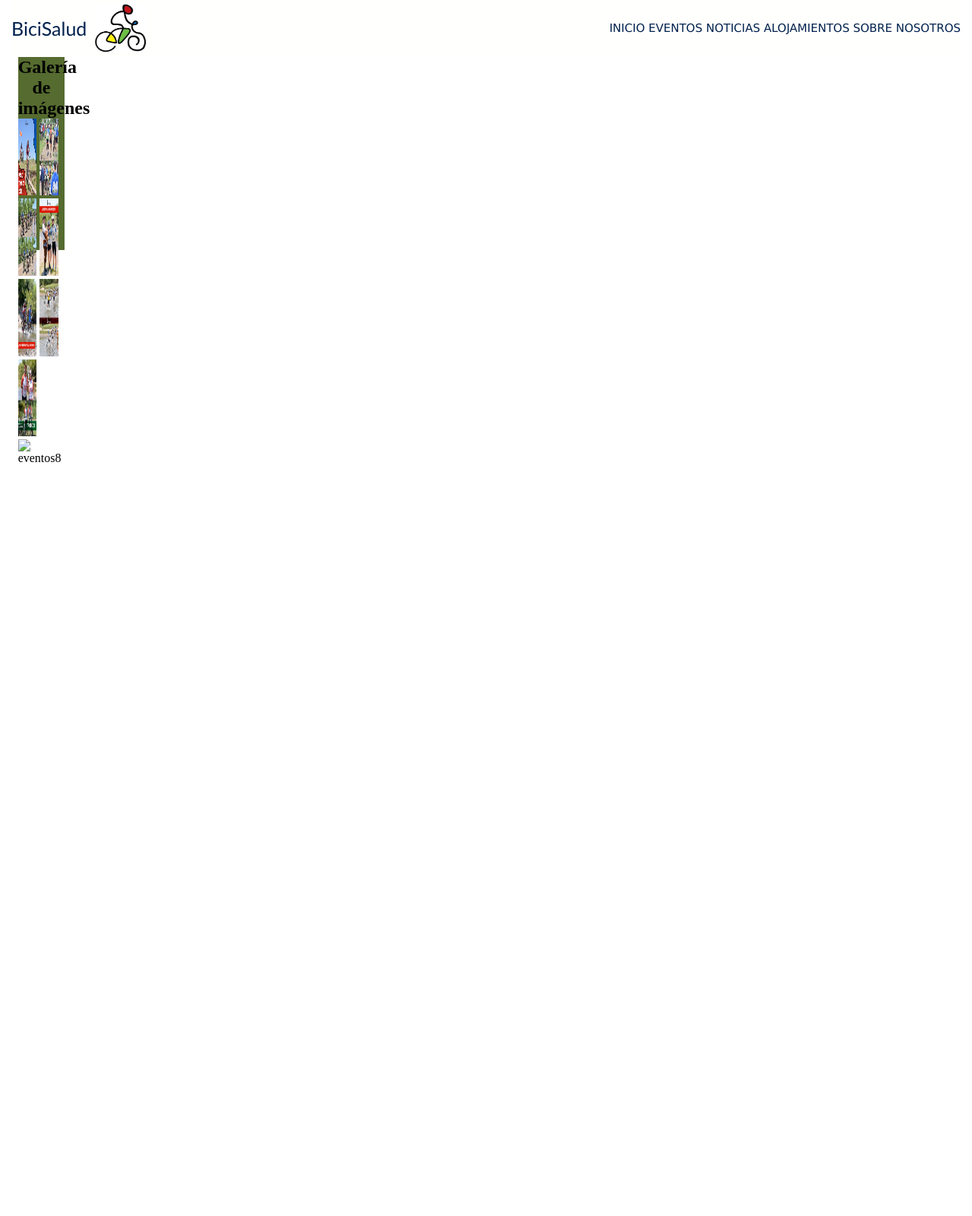
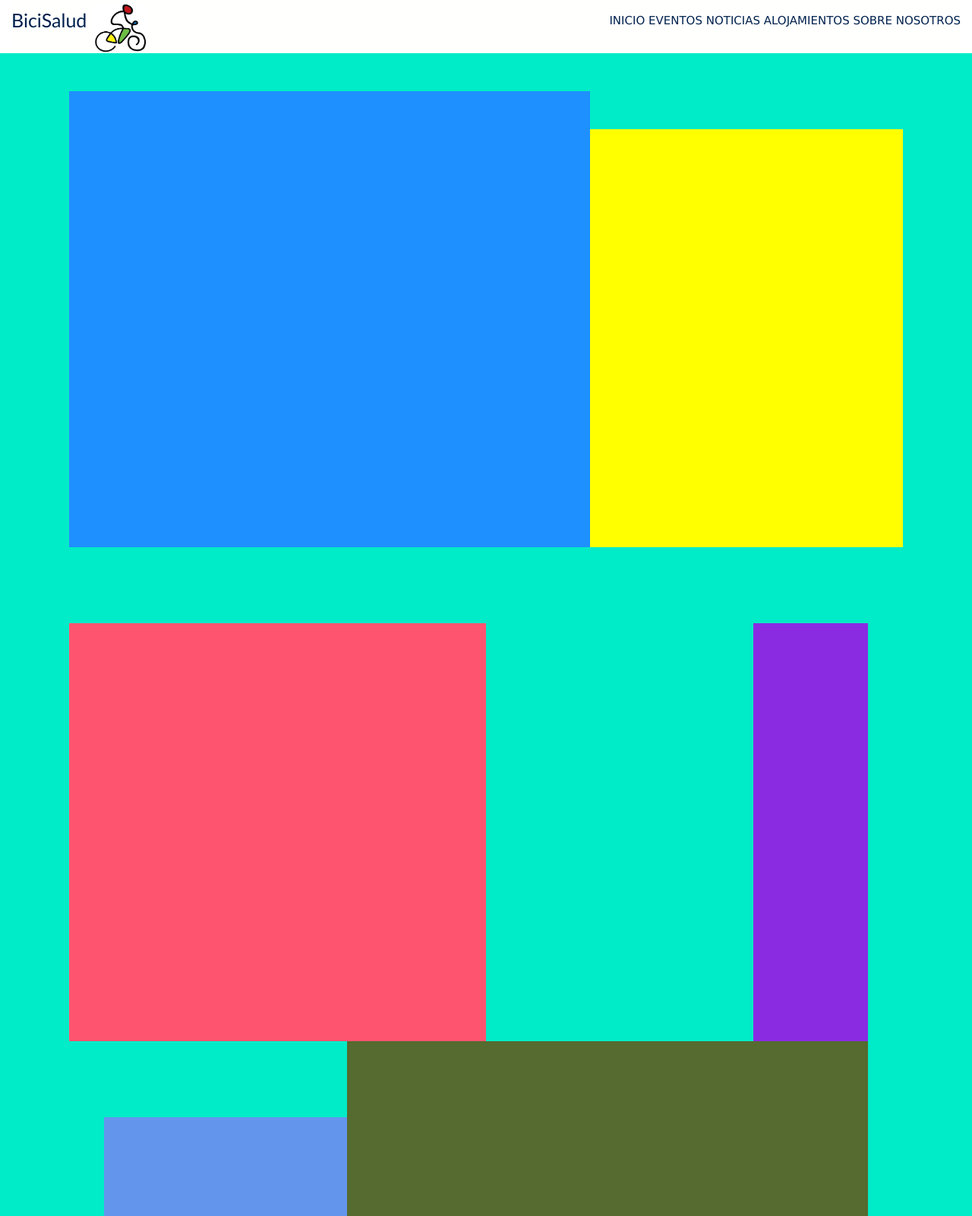
Before and after one commit to MaylenHaag/PreEntrega2---Haag-Rosbaco, a plain HTML site: page assets/secciones/eventos.html in a window 1280 px wide. Shown: the top 1600 px of the page at 76% size. Drawn offline with nearby package versions, Linux system fonts and the light colour scheme; files whose address does not match are found by name.

Commit message:
añado grids a eventos

```diff
--- a/assets/css/index.css
+++ b/assets/css/index.css
@@ -26,6 +26,7 @@
 	align-items: center;
 	align-content: flex-start;
     width: auto;
+    z-index: 2;
 
 }
 
@@ -154,29 +155,27 @@ nav ul li a:hover{
 /* ----------MAIN---------- */
 
 .eventos{
+    background-color:#00ebc7;
     display: grid;
-    grid-template-columns: 1fr 7fr 4fr 3fr 2fr 6fr 1fr;
-    grid-template-rows: 2fr 23fr 4fr 23fr 4fr 21fr 2fr;
+    grid-template-columns: 2fr 1fr 7fr 4fr 3fr 2fr 6fr 1fr 2fr;
+    grid-template-rows: 1fr 1fr 11fr 2fr 11fr 2fr 10fr 1fr;
     grid-template-areas:
 
-    "verde verde verde verde verde verde negro negro negro"
-    "verde desafio desafio desafio desafio desafio desafio desafio negro"
-    "verde desafio desafio desafio desafio inscripciones inscripciones inscripciones negro"
-    "verde info1 info1 info1 info1 info1 negro negro negro"
-    "verde info1 info1 info1 recorrido recorrido recorrido negro negro"
-    "verde azul azul galeria galeria galeria galeria negro negro"
-    "verde azul info2 galeria galeria galeria galeria negro negro"
-    "verde azul azul galeria galeria galeria galeria negro negro"
-
-
-
+    ". . . . . . . . ."
+    ". desafio desafio desafio desafio . . . ."
+    ". desafio desafio desafio desafio inscripciones inscripciones inscripciones ."
+    ". . . . . . . . ."
+    ". info info info recorrido recorrido recorrido . ."
+    ". . . galeria galeria galeria galeria . ."
+    ". . info2 galeria galeria galeria galeria . ."
+    ". . . galeria galeria galeria galeria . ."
 
     ;
 
 }
 
 
-#eventos__verde{
+/* #eventos__verde{
     background-color:
     #D5F5E3;
     grid-area: verde;
@@ -195,16 +194,16 @@ nav ul li a:hover{
     background-color: blue;
     grid-area: azul;
 
-}
+} */
 
 
 #eventos__desafio{
     background-color: dodgerblue;
     display: inline-block;
-    height: 550px;
+    /* height: 550px;
     width: 90%;
     margin-top: 20px;
-    margin-left: 20px;
+    margin-left: 20px; */
     grid-area: desafio;
 
 }
@@ -213,43 +212,47 @@ nav ul li a:hover{
 #eventos__inscripciones{
     background-color:yellow;
     display: inline-block;
-    margin-left: 70%;
+    /* margin-left: 70%;
     width: 30%;
-    height: 550px;
+    height: 550px; */
     grid-area: inscripciones;
 
 }
 
 
 #eventos__informacion{
-    margin-left: 20px;
+    /* margin-left: 20px;
     width: 70%;
-    height: 550px;
+    height: 550px; */
     grid-area: info;
+    background-color: #ff5470;
 }
 
 
 #eventos__recorrido{
-    text-align: center;
-    margin-top: 20%;
+    /* text-align: center; */
+    /* margin-top: 20%; */
     grid-area: recorrido;
+    background-color: blueviolet;
 
 }
 
 
 #eventos__informacion2{
     text-align: center;
-    width: 23%;
-    height: 450px;
+    /* width: 23%;
+    height: 450px; */
     grid-area: info2;
+    background-color: cornflowerblue;
 
 }
 
 
 #eventos__galeria{
-    width: 65%;
-    margin-left: 25%;
+    /* width: 65%;
+    margin-left: 25%; */
     background-color: darkolivegreen;
+    grid-area: galeria;
 
 }
 
@@ -383,6 +386,14 @@ nav ul li a:hover{
     height: 40%;
     grid-area: galeria;
 }
+
+
+
+
+
+
+
+
 
 
 #noticias{
--- a/assets/secciones/alojamientos.html
+++ b/assets/secciones/alojamientos.html
@@ -7,6 +7,8 @@
     <meta name="viewport" content="width=device-width, initial-scale=1.0">
     <title>Alojamientos</title>
     <link rel="stylesheet" href="../css/index.css" />
+    <link href="https://cdn.jsdelivr.net/npm/bootstrap@5.2.3/dist/css/bootstrap.min.css" rel="stylesheet"
+        integrity="sha384-rbsA2VBKQhggwzxH7pPCaAqO46MgnOM80zW1RWuH61DGLwZJEdK2Kadq2F9CUG65" crossorigin="anonymous">
 </head>
 
 <body>
@@ -104,7 +106,9 @@
             </footer>
         </div>
     </div>
-
+    <script src="https://cdn.jsdelivr.net/npm/bootstrap@5.2.3/dist/js/bootstrap.bundle.min.js"
+        integrity="sha384-kenU1KFdBIe4zVF0s0G1M5b4hcpxyD9F7jL+jjXkk+Q2h455rYXK/7HAuoJl+0I4"
+        crossorigin="anonymous"></script>
 </body>
 
 </html>
--- a/assets/secciones/eventos.html
+++ b/assets/secciones/eventos.html
@@ -7,10 +7,13 @@
     <meta name="viewport" content="width=device-width, initial-scale=1.0">
     <title>Eventos</title>
     <link rel="stylesheet" href="../css/index.css" />
+    <link href="https://cdn.jsdelivr.net/npm/bootstrap@5.2.3/dist/css/bootstrap.min.css" rel="stylesheet"
+        integrity="sha384-rbsA2VBKQhggwzxH7pPCaAqO46MgnOM80zW1RWuH61DGLwZJEdK2Kadq2F9CUG65" crossorigin="anonymous">
 </head>
 
 <body>
 
+    <!-- HEADER -->
     <header>
 
         <div class="header">
@@ -48,31 +51,33 @@
 
     </header>
 
+
+    <!-- MAIN -->
     <main id="container__eventos">
 
 
         <div class="eventos">
 
-            <div id="eventos__verde"></div>
+            <!-- <div id="eventos__verde"></div>
             <div id="eventos__negro"></div>
-            <div id="eventos__azul"></div>
+            <div id="eventos__azul"></div> -->
 
             <div id="eventos__desafio">
 
-                <h1 class="eventos__h1">Desafío Paso Timboy</h1>
+                <!-- <h1 class="eventos__h1">Desafío Paso Timboy</h1>
 
                 <p class="eventos__p">Lorem Ipsum is simply dummy text of the printing and typesetting industry. Lorem
                     Ipsum
                     has been the industry's standard dummy text ever since the 1500s, when an unknown printer took a
                     galley
                     of type and scrambled it to make a type specimen book.
-                </p>
+                </p> -->
 
             </div>
 
             <div id="eventos__inscripciones">
 
-                <h2 class="eventos__h2--inscrip">Inscripciones 2023!</h2>
+                <!-- <h2 class="eventos__h2--inscrip">Inscripciones 2023!</h2>
 
                 <div class="eventos__div__inscrip">
                     <p class="eventos__p--inscrip">43K disfrutá!</p>
@@ -80,7 +85,7 @@
                     <p class="eventos__p--inscrip">65K sentí!</p>
 
                     <p class="eventos__p--inscrip">95K viví!</p>
-                </div>
+                </div> -->
 
                 <!-- <button class="former__button">Inscribirme</button> -->
 
@@ -88,7 +93,7 @@
 
             <div id="eventos__informacion">
 
-                <h2 class="eventos__h2--info">What is Lorem Ipsum?</h2>
+                <!-- <h2 class="eventos__h2--info">What is Lorem Ipsum?</h2>
 
                 <p class="eventos__p--info">Lorem Ipsum is simply dummy text of the printing and typesetting industry.
                     Lorem
@@ -100,21 +105,21 @@
                     in
                     the 1960s with the release of Letraset sheets containing Lorem Ipsum passages, and more recently
                     with
-                    desktop publishing software like Aldus PageMaker including versions of Lorem Ipsum.</p>
+                    desktop publishing software like Aldus PageMaker including versions of Lorem Ipsum.</p> -->
 
             </div>
 
             <div id="eventos__recorrido" class="eventos__div--red">
 
-                <h2 class="eventos__h2--reco">Recorrido</h2>
+                <!-- <h2 class="eventos__h2--reco">Recorrido</h2>
 
-                <img class="eventos__img--reco" src="assets/img/recorrido.png" alt="inicio" />
+                <img class="eventos__img--reco" src="assets/img/recorrido.png" alt="inicio" /> -->
 
             </div>
 
             <div id="eventos__informacion2" class="eventos__div--blue">
 
-                <h3 class="eventos__h3">Un Subtitulo</h3>
+                <!-- <h3 class="eventos__h3">Un Subtitulo</h3>
 
                 <p class="eventos__p--sub">Lorem Ipsum is simply dummy text of the printing and typesetting industry.
                     Lorem
@@ -126,13 +131,13 @@
                     in
                     the 1960s with the release of Letraset sheets containing Lorem Ipsum passages, and more recently
                     with
-                    desktop publishing software like Aldus PageMaker including versions of Lorem Ipsum.</p>
+                    desktop publishing software like Aldus PageMaker including versions of Lorem Ipsum.</p> -->
 
             </div>
 
             <div id="eventos__galeria">
 
-                <h2 class="eventos__h2--galeria">Galería de imágenes</h2>
+                <!-- <h2 class="eventos__h2--galeria">Galería de imágenes</h2>
 
                 <img class="eventos__img--galeria" src="assets/img/galeria1.png" alt="eventos1" />
                 <img class="eventos__img--galeria" src="assets/img/galeria2.png" alt="eventos2" />
@@ -141,13 +146,15 @@
                 <img class="eventos__img--galeria" src="assets/img/galeria5.png" alt="eventos5" />
                 <img class="eventos__img--galeria" src="assets/img/galeria6.png" alt="eventos6" />
                 <img class="eventos__img--galeria" src="assets/img/galeria7.png" alt="eventos7" />
-                <img class="eventos__img--galeria" src="assets/img/galeria8.png" alt="eventos8" />
+                <img class="eventos__img--galeria" src="assets/img/galeria8.png" alt="eventos8" /> -->
 
             </div>
 
         </div>
 
     </main>
+
+
     <!-- FOOTER -->
     <div class="container">
         <div class="container">
@@ -177,6 +184,9 @@
         </div>
     </div>
 
+    <script src="https://cdn.jsdelivr.net/npm/bootstrap@5.2.3/dist/js/bootstrap.bundle.min.js"
+        integrity="sha384-kenU1KFdBIe4zVF0s0G1M5b4hcpxyD9F7jL+jjXkk+Q2h455rYXK/7HAuoJl+0I4"
+        crossorigin="anonymous"></script>
 </body>
 
 </html>
```
Also changed, not shown: assets/secciones/noticias.html (+2 -1 lines), assets/secciones/sobrenosotros.html (+5 -1 lines).
